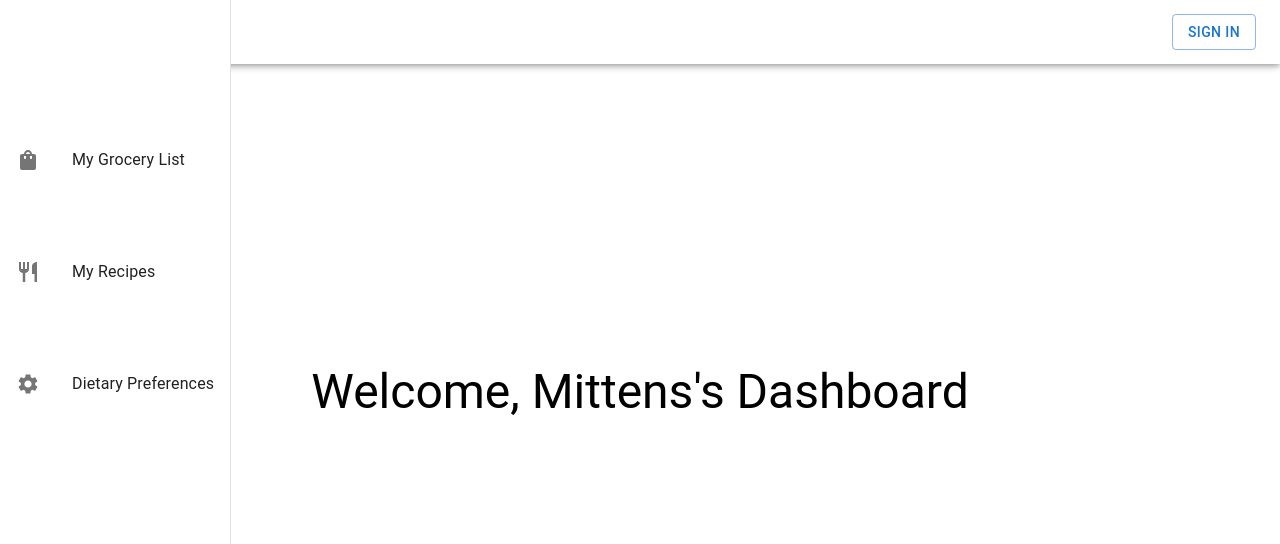
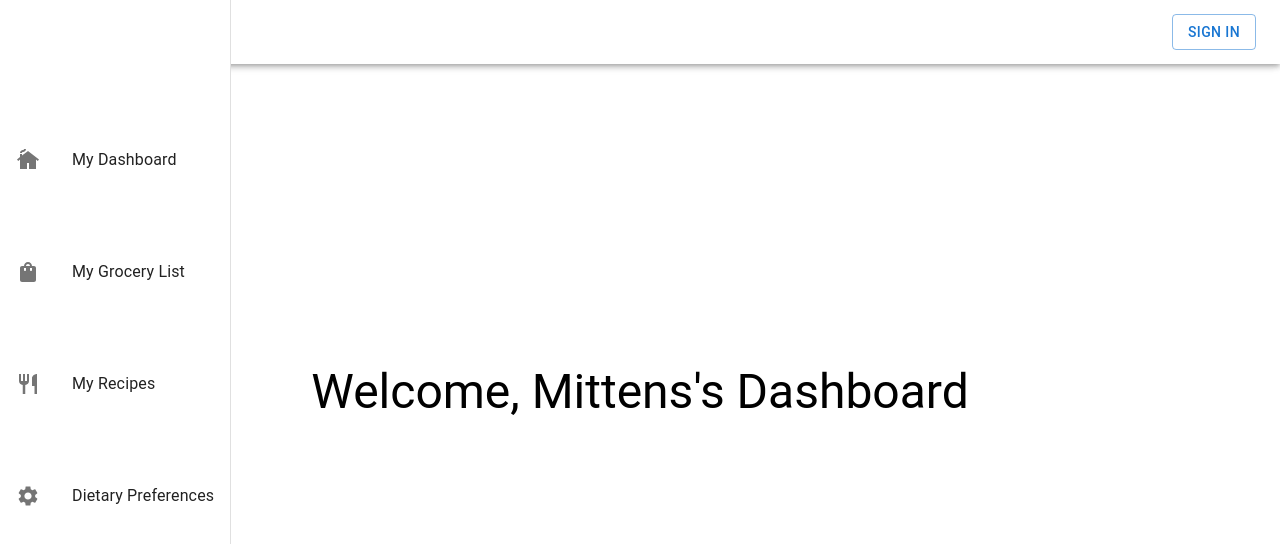
Before and after one commit to bethanyann/dsd-cohort-2024, a React (Vite) app in the folder Frontend_Application/: page /dashboard in a window 1280 px wide. Shown: the top 544 px of the page. Built offline with nearby package versions, Linux system fonts and the light colour scheme.

Commit message:
added dashboard to sidebar menu

```diff
--- a/Frontend_Application/src/components/menu.component.jsx
+++ b/Frontend_Application/src/components/menu.component.jsx
@@ -7,6 +7,7 @@ import {
   ListItemIcon,
   ListItemText,
 } from "@mui/material";
+import CottageIcon from "@mui/icons-material/Cottage";
 import ShoppingBagIcon from "@mui/icons-material/ShoppingBag";
 import RestaurantIcon from "@mui/icons-material/Restaurant";
 import SettingsIcon from "@mui/icons-material/Settings";
@@ -26,6 +27,16 @@ function Menu() {
     <Drawer variant="permanent">
       <DrawerHeader />
       <List>
+        <ListItemButton
+          sx={{ marginTop: "4rem" }}
+          component={RouterLink}
+          to="/dashboard"
+        >
+          <ListItemIcon>
+            <CottageIcon />
+          </ListItemIcon>
+          <ListItemText primary="My Dashboard" />
+        </ListItemButton>
         <ListItemButton
           sx={{ marginTop: "4rem" }}
           component={RouterLink}
```
